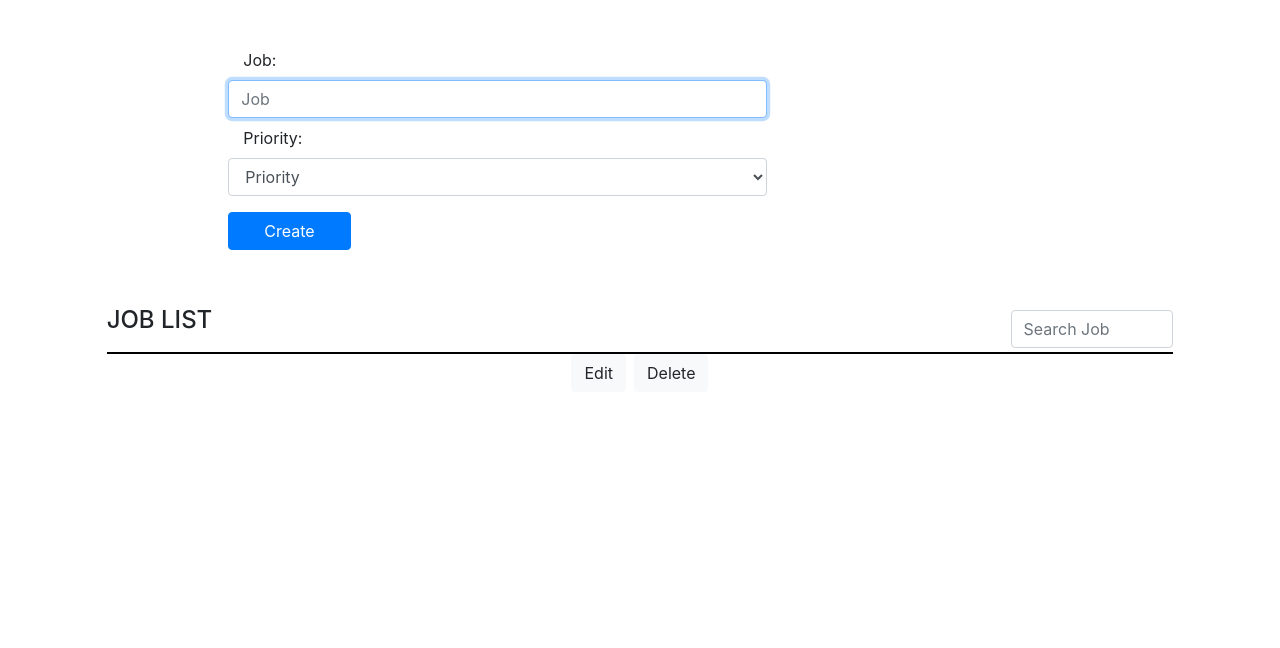
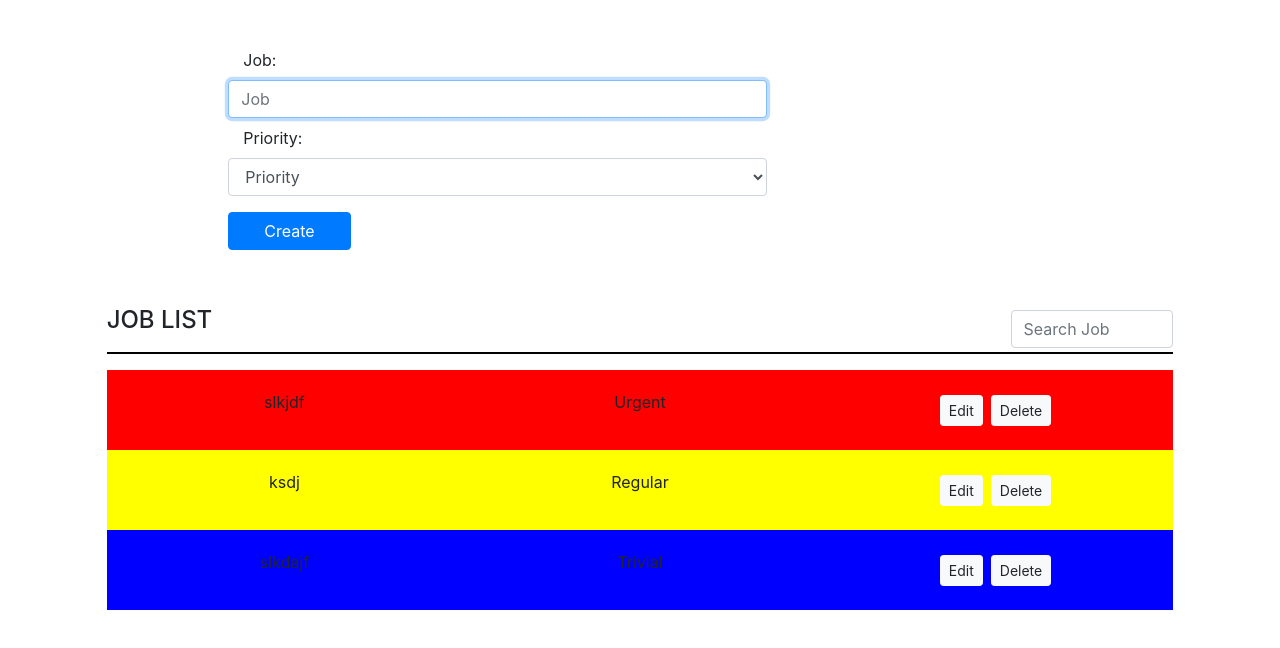
Before and after one commit to erhanyasar/react-job-list, a React (Create React App) app: page / in a window 1280 px wide. Shown: the top 648 px of the page. Built offline with nearby package versions, Linux system fonts and the light colour scheme.

Commit message:
comments put for necessary parts, jobList filled with jobs with statically typed array dynamically, job item aligned with flex

```diff
--- a/src/components/formInput.js
+++ b/src/components/formInput.js
@@ -38,6 +38,7 @@ export default class FormInput extends React.Component {
             </div>
             <div className="col-12 my-2">
                 <div className="col-2" style={{ paddingLeft: '0px'}}>
+                    {/* Colorful button prefered in sake of UX for main CTA button even it might be a bad point from the vision of technical interviewee */}
                     <button type="button" className="btn btn-primary btn-block" onClick={this.props.createJob}>Create</button>
                 </div>
             </div>
--- a/src/components/layoutWrapper.js
+++ b/src/components/layoutWrapper.js
@@ -11,12 +11,14 @@ export default class LayoutWrapper extends React.Component {
     this.state = {
         editJobModal: false,
         priorities: [ // TODO: Will be set to be called from the Node.js API
-            { id: "1", name: "Urgent" },
-            { id: "2", name: "Regular" },
-            { id: "3", name: "Trivial" }
+            { id: "1", name: "Urgent", color: "red" },
+            { id: "2", name: "Regular", color: "yellow" },
+            { id: "3", name: "Trivial", color: "blue" }
         ],
-        jobs: [
-
+        jobsList: [
+            { id: "1", title: "slkjdf", priority: "Urgent", color: "red" },
+            { id: "2", title: "ksdj", priority: "Regular", color: "yellow" },
+            { id: "3", title: "slkdajf", priority: "Trivial", color: "blue" }
         ]
     };
   }
@@ -64,7 +66,7 @@ export default class LayoutWrapper extends React.Component {
         />
         <div className="offset-1 col-10">
             <ResultList
-                jobs={this.state.jobs}
+                jobsList={this.state.jobsList}
                 editJobToggle={this.editJobToggle}
             />
         </div>
--- a/src/components/resultList.js
+++ b/src/components/resultList.js
@@ -1,14 +1,46 @@
 import React from 'react';
 
 export default class ResultList extends React.Component {
-
+  constructor(props) {
+    super(props);
+    this.state = {
+      jobsList: this.props.jobsList
+    };
+  }
   componentDidMount() {
   }
 
   render() {
+    const jobsList = this.state.jobsList.map(job => {
+      return (
+        <>
+          {/* Flex used to align items center */}
+          <div className="row" style={{
+            backgroundColor: `${job.color}`,
+            height: '10vh',
+            display: 'flex',
+            flexDirection: 'row',
+            justifyContent: 'space-between',
+            alignItems: 'center'
+            }}
+          >
+            <div className="col-4">
+              <p>{`${job.title}`}</p>
+            </div>
+            <div className="col-4">
+              <p>{`${job.priority}`}</p>
+            </div>
+            <div className="col-4">
+              <button type="button" className="btn btn-light btn-sm mr-2" onClick={this.props.editJobToggle}>Edit</button>
+              <button type="button" className="btn btn-light btn-sm" onClick={this.props.editJobToggle}>Delete</button>
+            </div>
+          </div>
+        </>
+      )
+    })
     return (
       <>
-        <div className="row" style={{ borderBottom: '2px solid #000' }}>
+        <div className="row mb-3" style={{ borderBottom: '2px solid #000' }}>
           <div className="col-2" style={{ textAlign: 'left', paddingLeft: '0px' }}>
             <h4>JOB LIST</h4>
           </div>
@@ -16,8 +48,7 @@ export default class ResultList extends React.Component {
             <input type="text" className="form-control" name="userInput" placeholder="Search Job" onChange={e => this.props.filterJobs(e)}/>
           </div>
         </div>
-        <button type="button" className="btn btn-light mr-2" onClick={this.props.editJobToggle}>Edit</button>
-        <button type="button" className="btn btn-light" onClick={this.props.editJobToggle}>Delete</button>
+        { jobsList }
       </>
     );
   }
```
